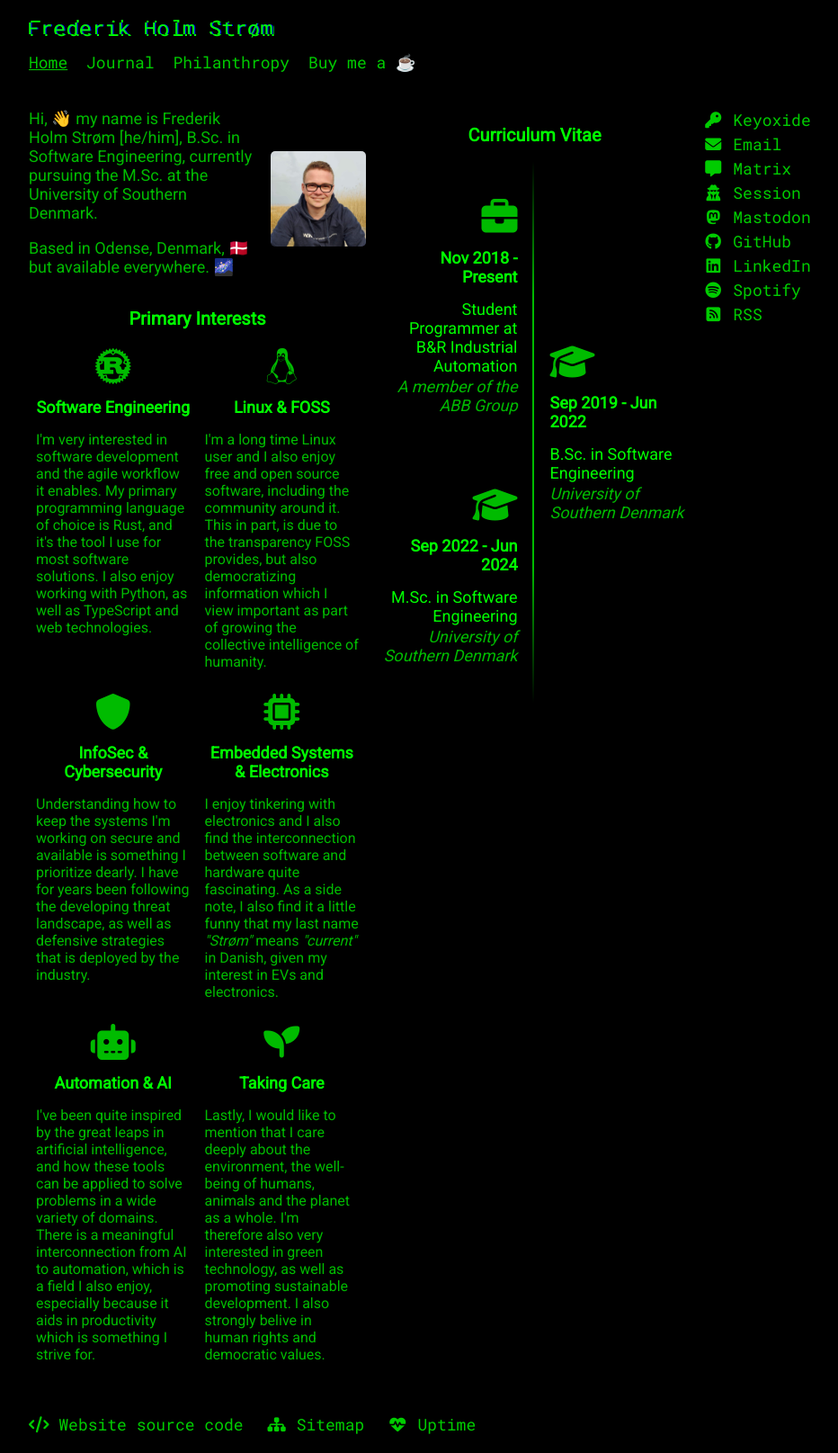
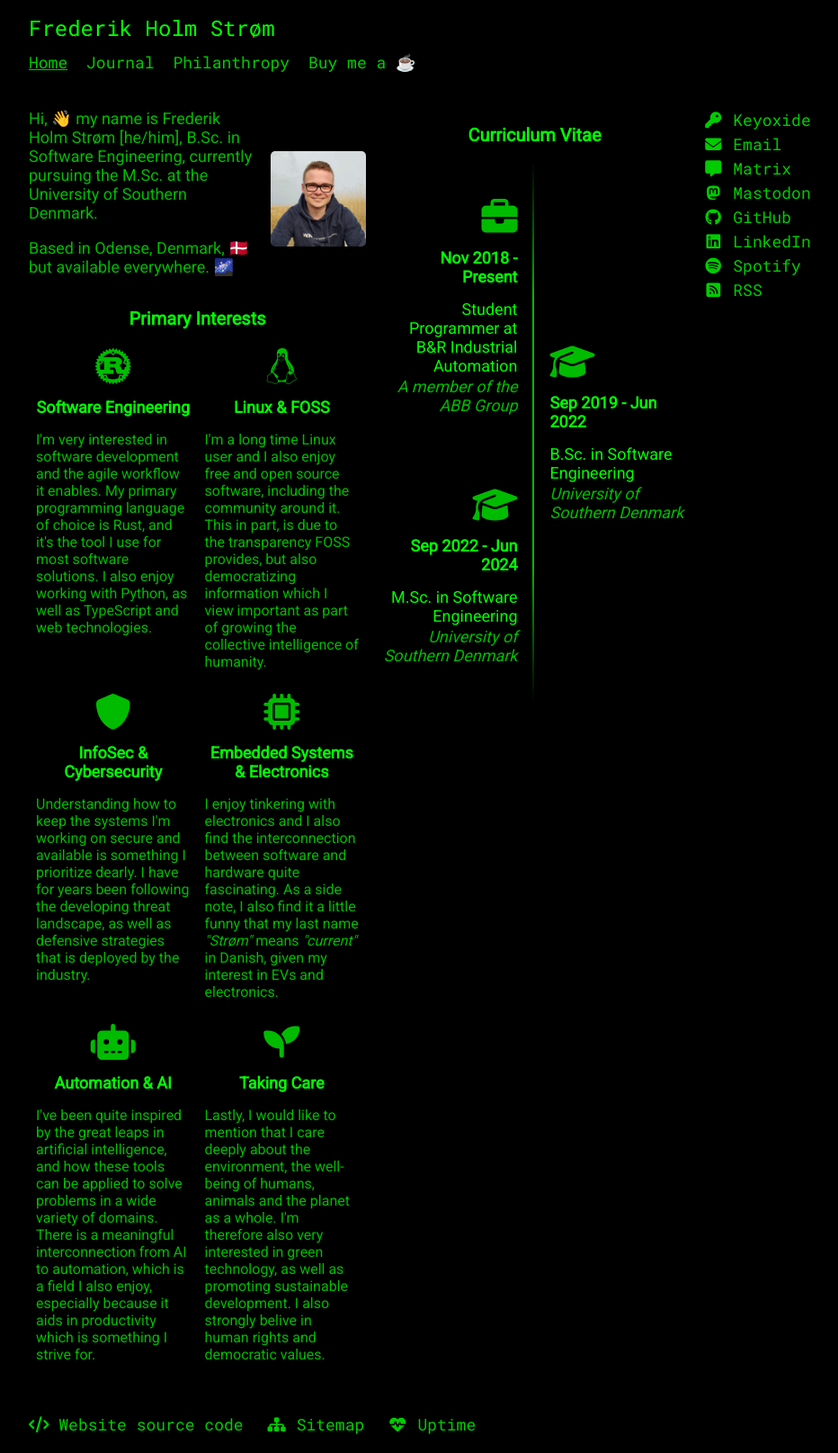
Before and after one commit to frederikstroem/frederikstroem.github.io, a Jekyll site: the page built from index.html, in a window 1280 px wide. Shown: the whole page at 90% size, without its empty margins (158-1090 px from the left). Built offline with Jekyll 4.4.1, drawn with Linux system fonts in a browser that asks for light colours.

Commit message:
Remove Session from socials

```diff
--- a/_layouts/default.html
+++ b/_layouts/default.html
@@ -34,7 +34,6 @@
           <li><a href="https://keyoxide.org/9ea6c866165a3a8608be3568ea2dc27e87a494f2" target="_blank"><i class="fa-solid fa-key fa-fw" aria-hidden="true"></i> Keyoxide</a></li>
           <li><a href="mailto:frederikstroem@pm.me" target="_blank"><i class="fa-solid fa-envelope fa-fw" aria-hidden="true"></i> Email</a></li>
           <li><a href="https://matrix.to/#/@frederikstroem:matrix.org" target="_blank"><i class="fa-solid fa-message fa-fw" aria-hidden="true"></i> Matrix</a></li>
-          <li><a href="https://gist.githubusercontent.com/frederikstroem/30264d2068351728e92a224fe780dca8/raw/bb5c034267c04736461deaa1910feff0b8a56e90/proof.txt" target="_blank"><i class="fa-solid fa-user-secret fa-fw" aria-hidden="true"></i> Session</a></li>
           <li><a href="https://fosstodon.org/@frederikstroem" target="_blank"><i class="fa-brands fa-mastodon fa-fw" aria-hidden="true"></i> Mastodon</a></li>
           <li><a href="https://github.com/frederikstroem" target="_blank"><i class="fa-brands fa-github fa-fw" aria-hidden="true"></i> GitHub</a></li>
           <li><a href="https://www.linkedin.com/in/frederikstroem/" target="_blank"><i class="fa-brands fa-linkedin fa-fw" aria-hidden="true"></i> LinkedIn</a></li>
```
